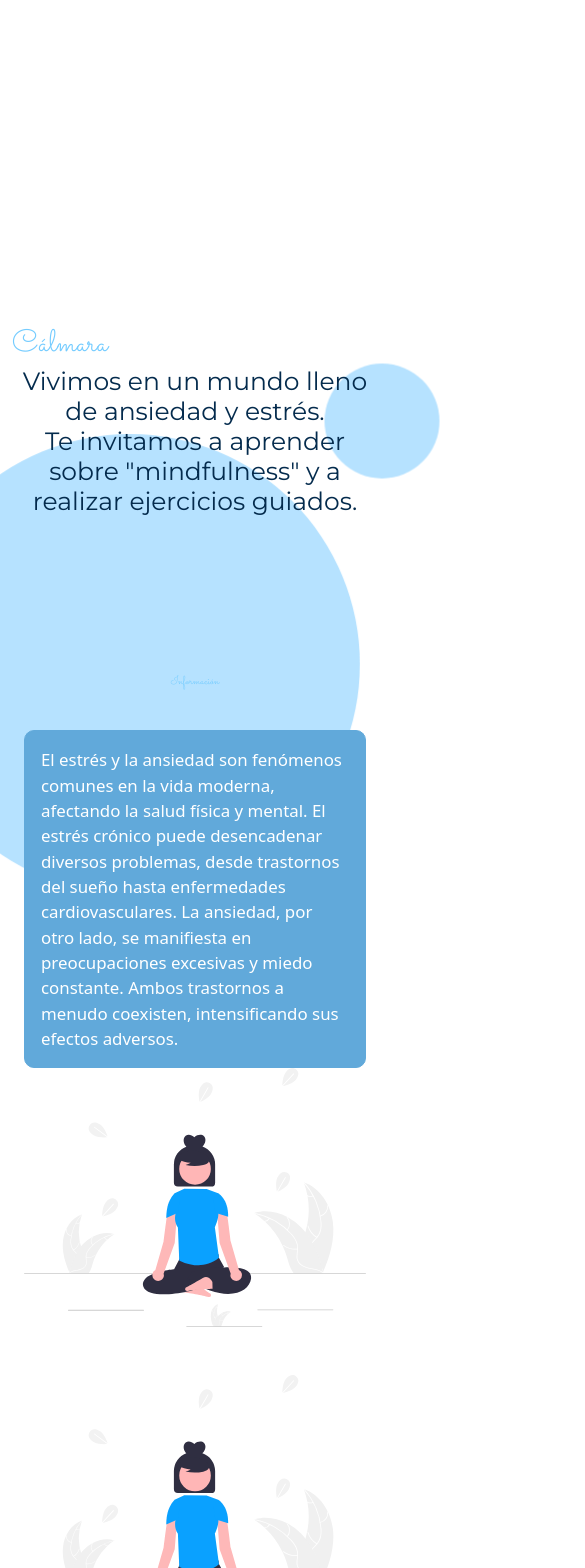
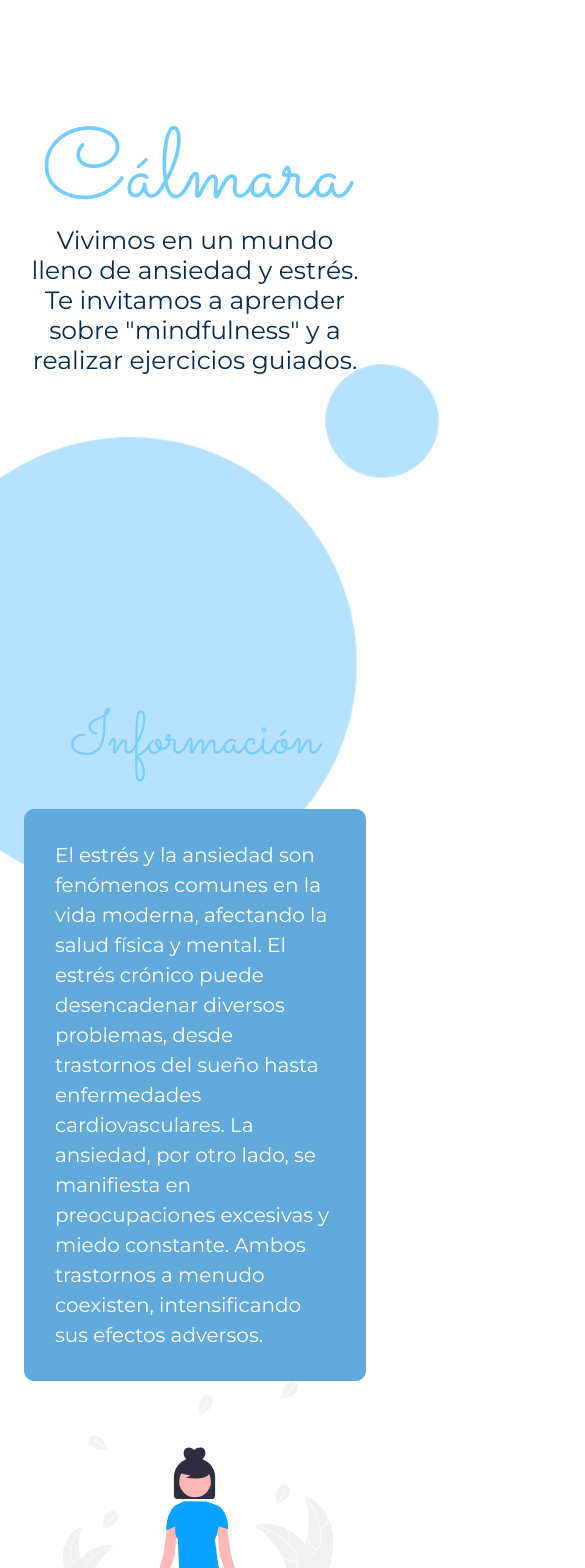
Before and after one commit to matiasngiambra/Calmara, a React (Vite) app: page / in a window 390 px wide. Shown: the part 220-1788 px from the top of the page, 585 px wide, since content can reach past the window. Built offline with nearby package versions, Linux system fonts and the light colour scheme.

Commit message:
corrección de estilos

```diff
--- a/src/pages/landingPage/LandingPage.css
+++ b/src/pages/landingPage/LandingPage.css
@@ -1,6 +1,5 @@
-
-.section{
-    height: 140vh;
+.section {
+    height: 90vh;
     display: flex;
     flex-direction: column;
     align-items: center;
@@ -8,15 +7,32 @@
 
 }
 
-.title-main{
-    font-family: 'Sacramento', cursive;
-    line-height: 0.8 !important;
-    font-size: 8vw;
-    color: #75CCFF;
-    z-index: 3;
+.rowhome {
+
+    display: flex;
+    height: 100vh;
+    flex-direction: column;
+    align-content: center;
+    justify-content: center;
+    align-items: center;
 }
 
-.title-secundary{
+.rowinformation {
+    display: flex;
+
+    flex-direction: column;
+    align-items: center;
+    flex-wrap: wrap;
+}
+
+.rowinteractive {
+    display: flex;
+    flex-direction: column;
+    align-items: center;
+    flex-wrap: wrap;
+}
+
+.title-secundary {
     margin: 20px;
     font-family: 'Sacramento', cursive;
     line-height: 0.8 !important;
@@ -25,7 +41,7 @@
     z-index: 3;
 }
 
-.subtitle{
+.subtitle {
     font-family: 'Montserrat', sans-serif;
     width: 80%;
     text-align: center;
@@ -33,3 +49,10 @@
     color: #042B4D;
     z-index: 4;
 }
+
+.informationsection {
+    padding-top: 15px;
+    display: flex;
+    flex-direction: column;
+    align-items: center;
+}
--- a/src/pages/landingPage/LandingPage.jsx
+++ b/src/pages/landingPage/LandingPage.jsx
@@ -15,15 +15,15 @@ const LandingPage = () => {
       <Nav />
       <CircleLayout />
       <Container>
-        <Row>
+        <row className='rowhome'>
           <Home />
-        </Row>
-        <Row>
+        </row>
+        <row className='rowinformation'>
           <Information />
-        </Row>
-        <Row>
-          <Interactive />
-        </Row>
+        </row>
+        <row className='rowinteractive'>
+        <Interactive />
+        </row>
       </Container>
       <FooterComponent></FooterComponent>
     </>
--- a/src/pages/landingPage/components/home/Home.jsx
+++ b/src/pages/landingPage/components/home/Home.jsx
@@ -1,14 +1,14 @@
 import React, { useState, useEffect } from 'react';
 import { Container, Row, Col } from 'react-bootstrap';
-import getRandomQuote from '../../../../services/getRandomQuote';
+import '../home/home.css'
 
 const Home = () => {
 
 
   return (
-    <Container className='section'>
-      <Row className='justify-content-center align-items-center'>
-        <Col xs={12} md={8}>
+    <Container className='home-container'>
+      <Row>
+        <Col>
           <h1 className='title-main'>Cálmara</h1>
               <h4 className='subtitle'>
                 Vivimos en un mundo lleno de ansiedad y estrés.
--- /dev/null
+++ b/src/pages/landingPage/components/home/home.css
@@ -0,0 +1,58 @@
+@media (max-width: 400px) {
+    .title-main{
+        font-family: 'Sacramento', cursive;
+        line-height: 0.8 !important;
+        font-size: 100px;
+        text-align: center;
+        color: #75CCFF;
+
+    }
+
+    .home-container{
+        height: 100%;
+        display: flex;
+        flex-direction: column;
+        justify-content: space-around;
+        align-items: center;
+    }
+
+  }
+
+  @media (min-width: 400px) and (max-width: 1000px) {
+    .title-main{
+        font-family: 'Sacramento', cursive;
+        line-height: 0.8 !important;
+        font-size: 155px;
+        text-align: center;
+        color: #75CCFF;
+
+    }
+
+    .home-container{
+        height: 100%;
+        display: flex;
+        flex-direction: column;
+        justify-content: space-around;
+        align-items: center;
+    }
+
+  }
+
+  @media (min-width: 1000px) {
+    .title-main{
+        font-family: 'Sacramento', cursive;
+        line-height: 0.8 !important;
+        font-size: 275px;
+        text-align: center;
+        color: #75CCFF;
+
+    }
+
+    .home-container{
+        height: 100%;
+        display: flex;
+        flex-direction: column;
+        justify-content: space-around;
+        align-items: center;
+    }
+  }
--- a/src/pages/landingPage/components/information/Information.jsx
+++ b/src/pages/landingPage/components/information/Information.jsx
@@ -7,7 +7,7 @@ import LandingSectionLeft from '../landing-section/LandingSectionLeft';
 const Information = () => {
 
   return (
-    <div className='section' id='informationsection'  >
+    <div className='informationsection' id='informationsection' >
       <div className='title-secundary'>Información</div>
       <LandingSectionRight
         svg={meditation1}
--- a/src/pages/landingPage/components/interactive/Interactive.css
+++ b/src/pages/landingPage/components/interactive/Interactive.css
@@ -1,9 +1,62 @@
+@media (max-width: 400px) {
+    .button-interactive{
+        background-color:#B6E2FF;
+        margin: 10px;
+        padding: 20px;
+        font-size: 20px;
+        width: 250px ;
+
+    }
+
+    .container-interactive{
+        display: flex;
+        flex-direction: column;
+        justify-content: space-evenly;
+        align-items: center;
+        flex-wrap: wrap;
+    }
+
+    .title-secundary{
+        font-size: 60px;
+
+    }
+
+  }
+
+  @media (min-width: 400px) and (max-width: 1000px) {
+
+
+    .button-interactive{
+        background-color:#B6E2FF;
+        margin: 10px;
+        padding: 20px;
+        font-size: 30px;
+        width: 300px ;
+
+    }
+
+    .container-interactive{
+        width: 90%;
+        display: flex;
+        flex-direction: column;
+        justify-content: space-evenly;
+        align-items: center;
+        flex-wrap: wrap;
+    }
+    .title-secundary{
+        font-size: 110px;
+
+    }
+
+  }
+
+  @media (min-width: 1000px) {
     .button-interactive{
         background-color:#B6E2FF;
         margin: 10px;
         padding: 40px;
         font-size: 30px;
-
+        width: 400px;
     }
 
     .container-interactive{
@@ -12,4 +65,10 @@
         flex-direction: row;
         justify-content: space-evenly;
         align-items: center;
+        flex-wrap: wrap;
     }
+
+    .title-secundary {
+        font-size: 130px;
+    }
+  }
--- a/src/pages/landingPage/components/landing-section/LandingSection.css
+++ b/src/pages/landingPage/components/landing-section/LandingSection.css
@@ -1,8 +1,9 @@
 .blue-background {
     background-color:#61a9da;
     color: white;
-    padding: 20px;
+    padding: 30px;
+    font-family: 'Montserrat', sans-serif;
     border-color:#61a9da;
     border-radius: 10px; /* Bordes redondeados */
-    font-size: 2vh;
+    font-size: 20px;
   }
--- a/src/pages/landingPage/components/landing-section/LandingSectionLeft.jsx
+++ b/src/pages/landingPage/components/landing-section/LandingSectionLeft.jsx
@@ -16,7 +16,7 @@ const LandingSectionLeft = ({ svg, text }) => {
         </Col>
         {/* Texto */}
         <Col xs={12} md={6}>
-          <Card className="p-3 blue-background">
+          <Card className="blue-background">
             {text}
           </Card>
         </Col>
--- a/src/pages/landingPage/components/landing-section/LandingSectionRight.jsx
+++ b/src/pages/landingPage/components/landing-section/LandingSectionRight.jsx
@@ -9,7 +9,7 @@ const LandingSectionRight = ({svg, text}) => {
       <Row className="my-4 align-items-center">
         {/* Texto */}
         <Col xs={12} md={6}>
-          <Card className="p-3 blue-background">
+          <Card className="blue-background">
               {text}
           </Card>
         </Col>
```
Lines whose indentation alone changed are shown as unchanged.
